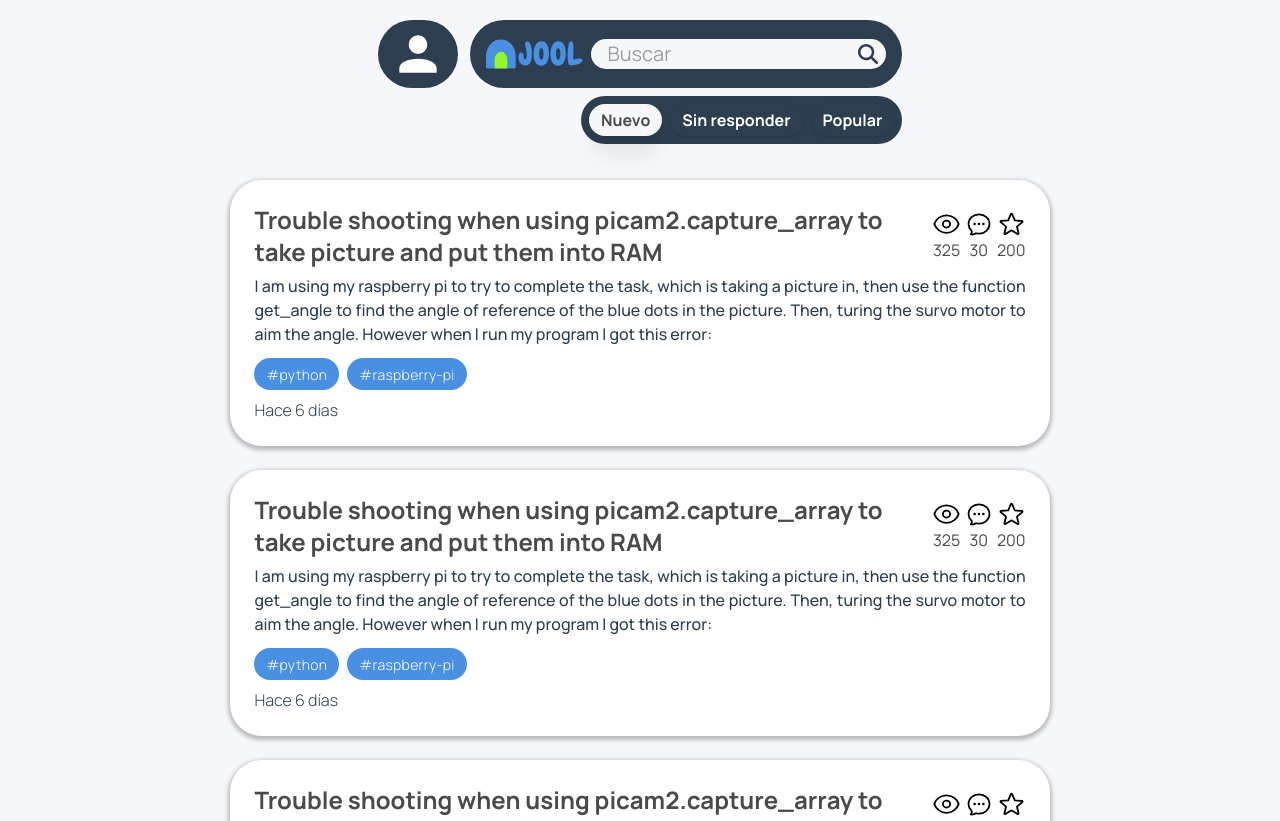
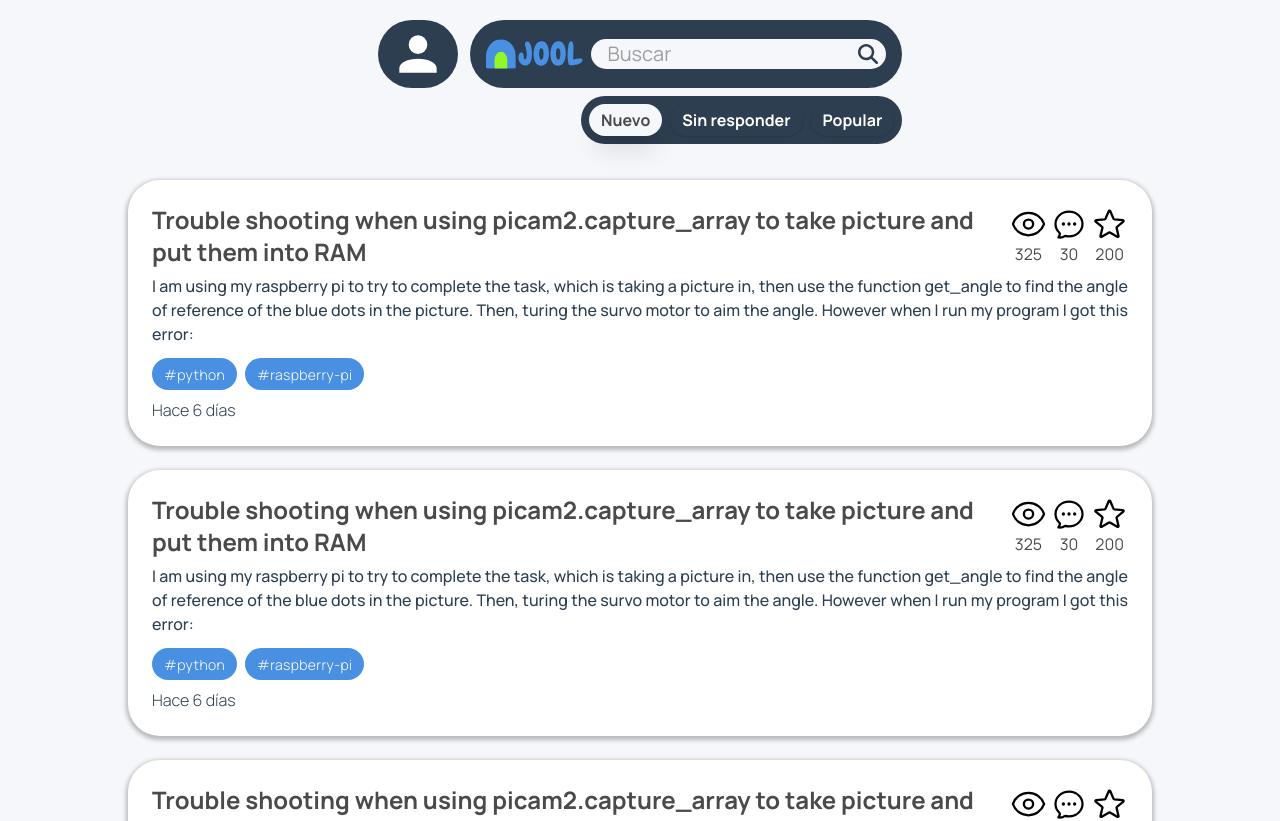
Before and after one commit to AngelAldaz/Jool, a Next.js app: page / in a window 1280 px wide. Shown: the top 821 px of the page. Built offline with nearby package versions, Linux system fonts and the light colour scheme.

Commit message:
style: remove unused margin from PostCard component
    - Remove the `w-4/5 mx-auto` classes from the PostCard component.
    - This centers the card content properly without unnecessary margin.

```diff
--- a/src/components/PostCard.jsx
+++ b/src/components/PostCard.jsx
@@ -2,7 +2,7 @@ import Image from "next/image";
 import HashTag from "./Hashtag";
 export default function PostCard() {
   return (
-    <div className="w-4/5 mx-auto  rounded-4xl p-6 bg-white  shadow-card">
+    <div className="rounded-4xl p-6 bg-white  shadow-card">
       <section className="flex justify-between">
         <h1 className="text-2xl font-bold max-w-4xl text-text">
           Trouble shooting when using picam2.capture_array to take picture and
```
